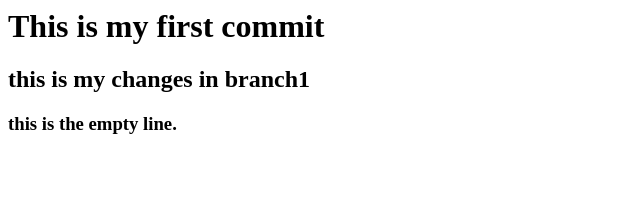
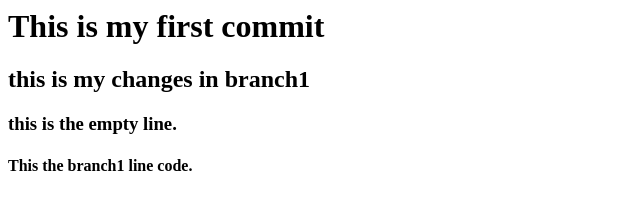
Before and after one commit to saadi-ninjasCode/office_practice, a plain HTML site: page index.html in a window 1280 px wide. Shown: the whole page, without its empty margins (0-640 px from the left). Drawn offline with Linux system fonts and the light colour scheme.

Commit message:
This is branch entering line

```diff
--- a/index.html
+++ b/index.html
@@ -1,3 +1,4 @@
 <h1>This is my first commit</h1>
 <h2>this is my changes in branch1</h2>
 <h3> this is the empty line.</h3>
+<h4> This the branch1 line code.</h4>
```
